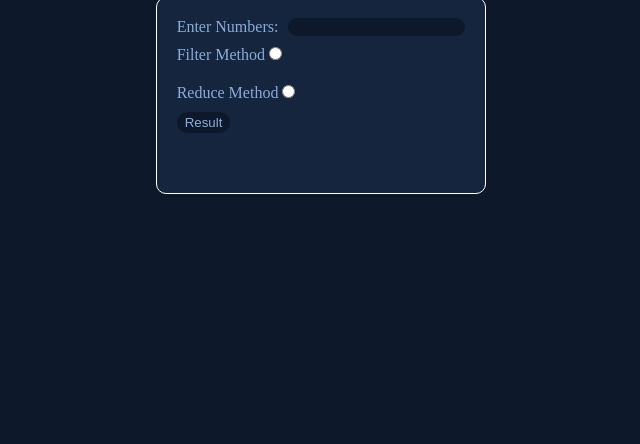
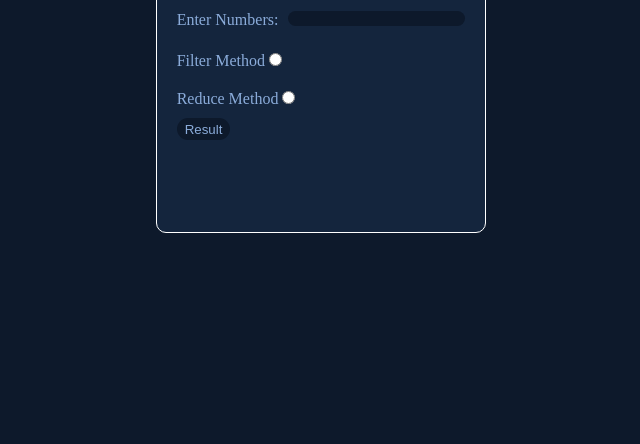
Before and after one commit to Joe-Lindie/Array-Methods_2, a plain HTML site: page index.html in a window 1280 px wide. Shown: the part 356-800 px from the top of the page, without its empty margins (319-959 px from the left). Drawn offline with Linux system fonts and the light colour scheme.

Commit message:
Updates to style

```diff
--- a/style.css
+++ b/style.css
@@ -40,7 +40,8 @@ p, label {
 }
 
 p {
-  padding-bottom: 2rem;
+  padding: 2rem;
+  text-align: center;
 }
 
 .container {
@@ -56,6 +57,7 @@ p {
 
 .user-input input {
   margin-left: 10px;
+  margin-bottom: 1rem;
   border-style: none;
   background-color: var(--Very-dark-blue-main-BG);
   color: var(--Cyan);
```
